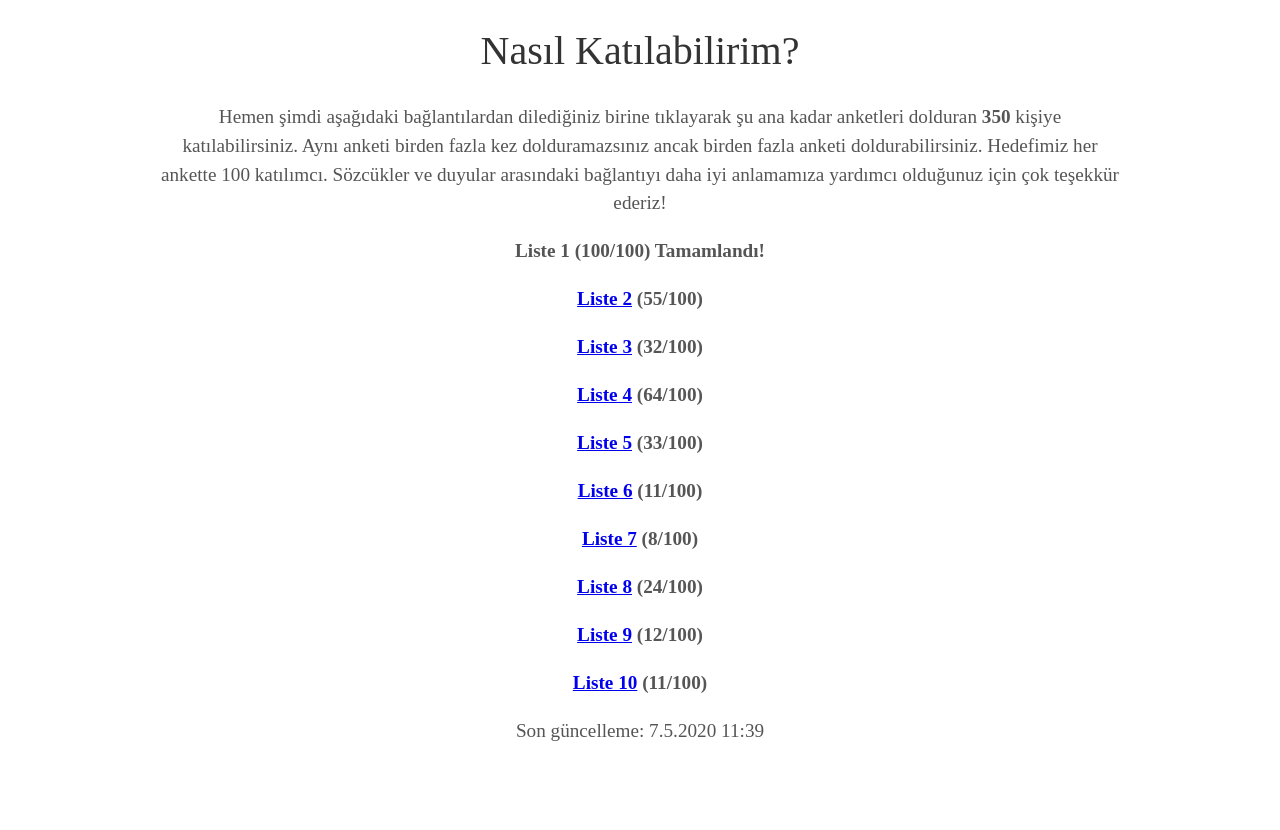
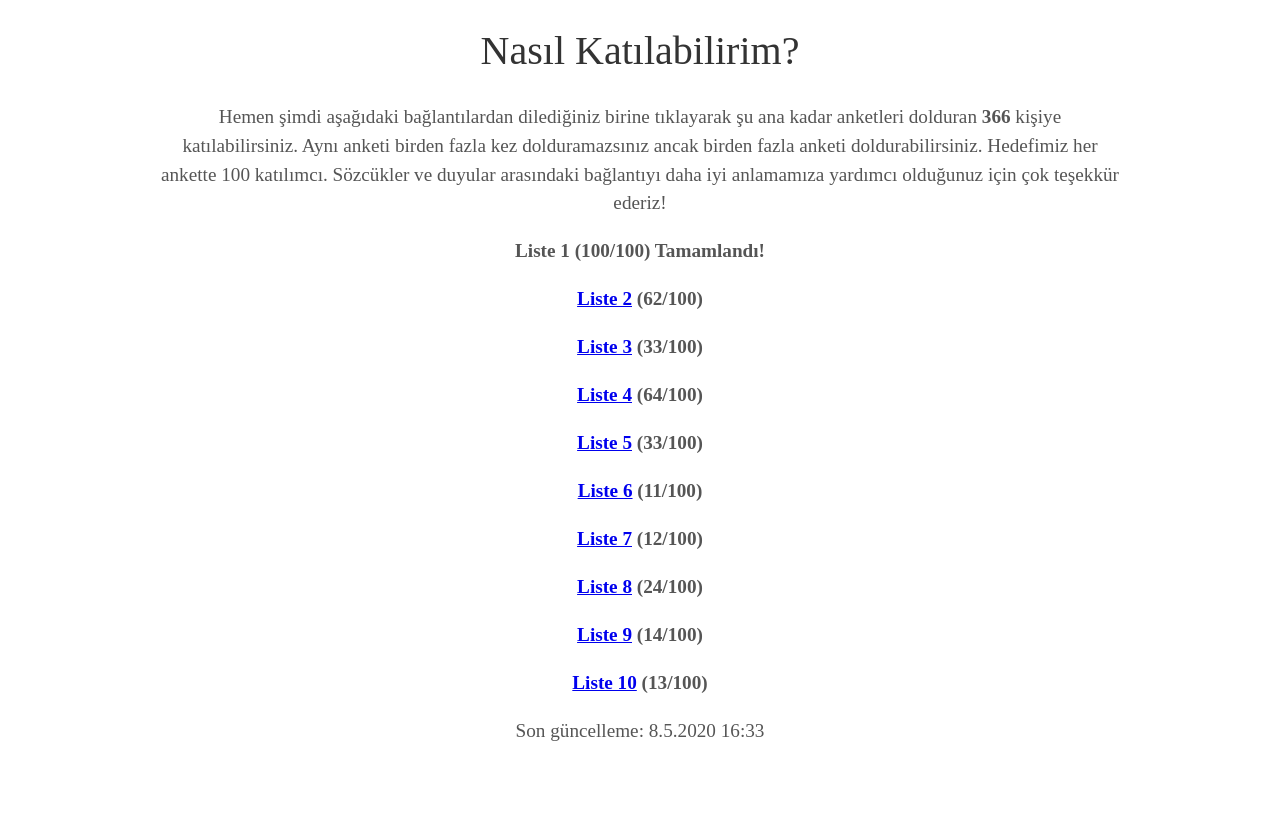
Before and after one commit to 925sozcuk/925sozcuk.github.io, a Jekyll site: the page built from index.html, in a window 1280 px wide. Shown: the part 1197-2027 px from the top of the page. Built offline with Jekyll 4.4.1, drawn with Linux system fonts in a browser that asks for light colours; some web fonts are replaced.

Commit message:
Update about.html

```diff
--- a/_includes/about.html
+++ b/_includes/about.html
@@ -6,20 +6,20 @@
    Daha fazla bilgi için projenin <a href="https://osf.io/m34u7/" target="_blank">OSF</a> ya da <a href="https://www.researchgate.net/project/Sensory-Norms-for-925-Turkish-Nouns" target="_blank">ResearchGate</a> sayfasına göz atabilirsiniz.</p>
   <h1>Nasıl Katılabilirim?</h1>
   <p>Hemen şimdi aşağıdaki bağlantılardan dilediğiniz birine tıklayarak şu ana kadar anketleri dolduran
-    <b>350</b> kişiye katılabilirsiniz. Aynı anketi birden fazla kez dolduramazsınız ancak birden fazla anketi doldurabilirsiniz.
+    <b>366</b> kişiye katılabilirsiniz. Aynı anketi birden fazla kez dolduramazsınız ancak birden fazla anketi doldurabilirsiniz.
     Hedefimiz her ankette 100 katılımcı. Sözcükler ve duyular arasındaki bağlantıyı daha iyi anlamamıza yardımcı olduğunuz için çok teşekkür ederiz!</p>
     <b>
       <p>Liste 1 (100/100) Tamamlandı! </p>
-      <p><a href="https://forms.gle/Xpw2RH3CSQQT2dhJ8" target="_blank">Liste 2</a> (55/100)</p>
-      <p><a href="https://forms.gle/XDxXPqteTKvprMpj6" target="_blank">Liste 3</a> (32/100)</p>
+      <p><a href="https://forms.gle/Xpw2RH3CSQQT2dhJ8" target="_blank">Liste 2</a> (62/100)</p>
+      <p><a href="https://forms.gle/XDxXPqteTKvprMpj6" target="_blank">Liste 3</a> (33/100)</p>
       <p><a href="https://forms.gle/FwZTpyy2v1rKkZih7" target="_blank">Liste 4</a> (64/100)</p>
       <p><a href="https://forms.gle/Aj8X9Y3sYMKVgc4u5" target="_blank">Liste 5</a> (33/100)</p>
       <p><a href="https://forms.gle/qg9a1V2BmXxLDtod6" target="_blank">Liste 6</a> (11/100)</p>
-      <p><a href="https://forms.gle/EqGQ875uBarAzp1HA" target="_blank">Liste 7</a> (8/100)</p>
+      <p><a href="https://forms.gle/EqGQ875uBarAzp1HA" target="_blank">Liste 7</a> (12/100)</p>
       <p><a href="https://forms.gle/cFHsJCzy14Jx59h9A" target="_blank">Liste 8</a> (24/100)</p>
-      <p><a href="https://forms.gle/o52CG2iT8cTMF7hdA" target="_blank">Liste 9</a> (12/100)</p>
-      <p><a href="https://forms.gle/FAh1ucTYu49YYeu59" target="_blank">Liste 10</a> (11/100)</p>
+      <p><a href="https://forms.gle/o52CG2iT8cTMF7hdA" target="_blank">Liste 9</a> (14/100)</p>
+      <p><a href="https://forms.gle/FAh1ucTYu49YYeu59" target="_blank">Liste 10</a> (13/100)</p>
     </b>
 
-  <p>Son güncelleme: 7.5.2020 11:39</p>
+  <p>Son güncelleme: 8.5.2020 16:33</p>
   </div>
```
